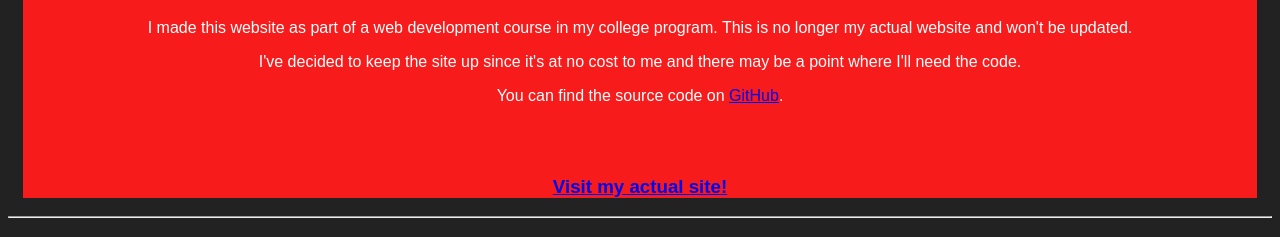
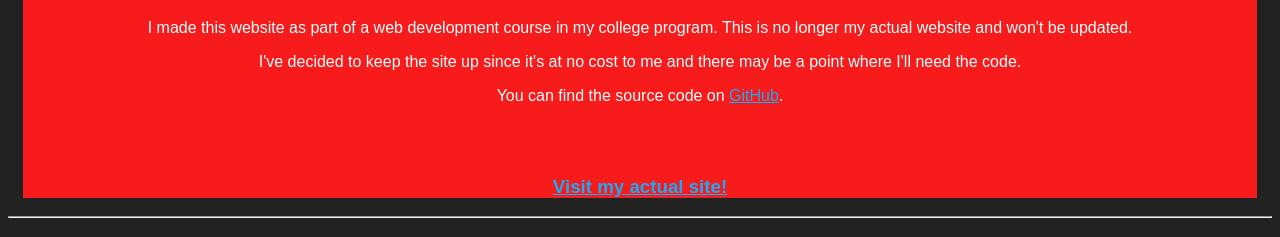
Before and after one commit to alkalinethunder/alkalinethunder.github.io, a plain HTML site: page index.html in a window 1280 px wide. Shown: the part 61-298 px from the top of the page. Drawn offline with Linux system fonts and the light colour scheme.

Commit message:
Update index.html

```diff
--- a/index.html
+++ b/index.html
@@ -16,6 +16,9 @@
             margin: 15px;
             color: white;
             background-color: #f71b1b;
+        }
+        .drop-warning a {
+            color: #1baaf7;
         }
     </style>
 </head>
```
